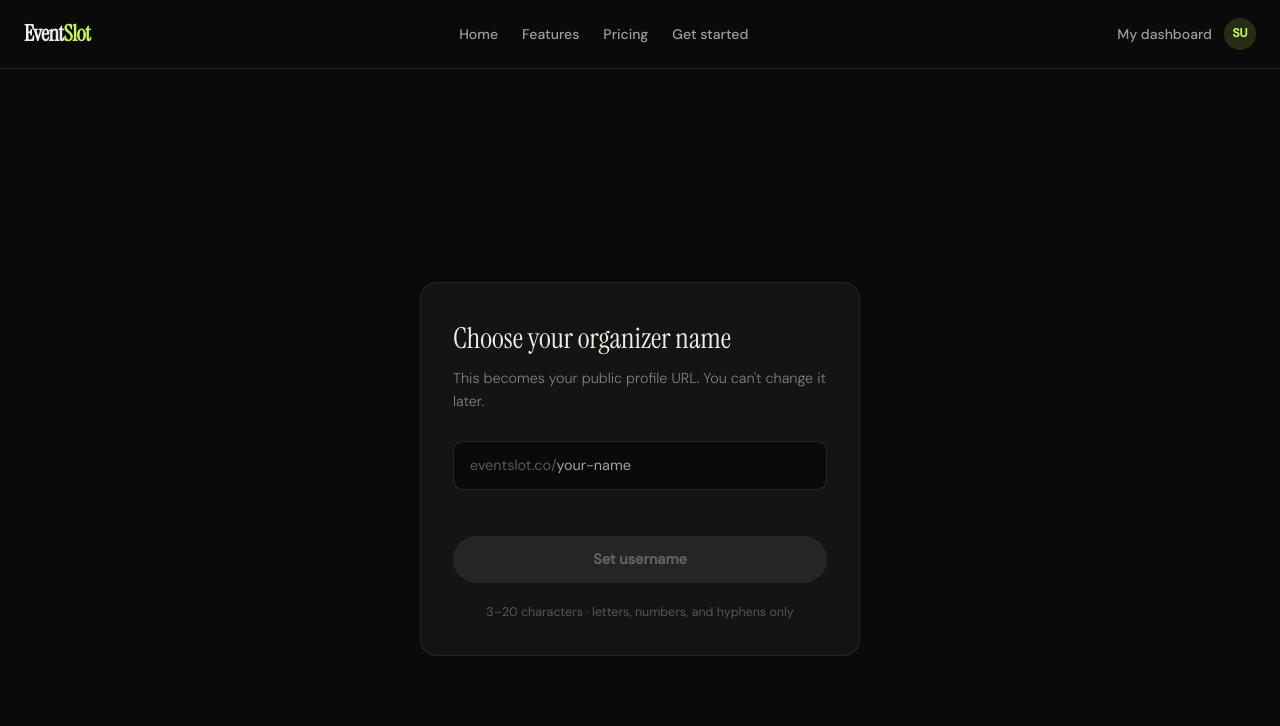
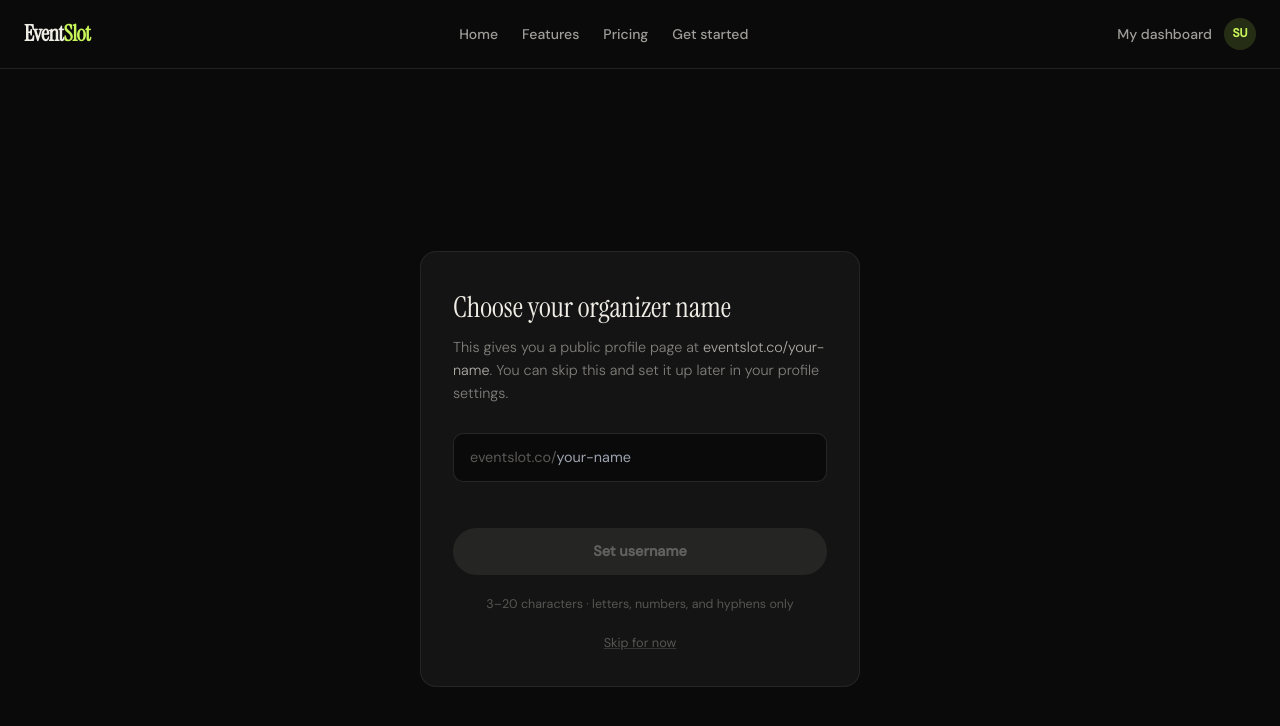
Before and after one commit to Officialkid/event-slot, a Next.js app: page /setup-username in a window 1280 px wide. Shown: the top 726 px of the page. Built offline with nearby package versions, Linux system fonts and the light colour scheme; no server answers; the database is empty; sample sign-in values are in the browser's storage.

Commit message:
fix: deprecated meta tag, Resend error checking, billing logging, optional username

```diff
--- a/app/(auth)/setup-username/page.tsx
+++ b/app/(auth)/setup-username/page.tsx
@@ -126,7 +126,9 @@ export default function SetupUsernamePage() {
               margin: "0 0 1.75rem",
             }}
           >
-            This becomes your public profile URL. You can&apos;t change it later.
+            This gives you a public profile page at{" "}
+            <span style={{ color: "rgba(240,237,230,0.7)" }}>eventslot.co/your-name</span>.
+            {" "}You can skip this and set it up later in your profile settings.
           </p>
 
           <form onSubmit={handleSubmit}>
@@ -256,6 +258,22 @@ export default function SetupUsernamePage() {
           >
             3–20 characters · letters, numbers, and hyphens only
           </p>
+
+          <div style={{ textAlign: "center", marginTop: "1rem" }}>
+            <a
+              href="/dashboard"
+              style={{
+                fontFamily: "var(--font-dm-sans)",
+                fontSize: "0.8rem",
+                color: "rgba(240,237,230,0.3)",
+                textDecoration: "underline",
+                textDecorationColor: "rgba(240,237,230,0.15)",
+                cursor: "pointer",
+              }}
+            >
+              Skip for now
+            </a>
+          </div>
         </div>
       </div>
     </div>
--- a/app/(organizer)/dashboard/layout.tsx
+++ b/app/(organizer)/dashboard/layout.tsx
@@ -12,9 +12,6 @@ export default async function DashboardLayout({
   if (!session) {
     redirect("/signin")
   }
-  if (!session.user.username) {
-    redirect("/setup-username")
-  }
 
   return <DashboardShell>{children}</DashboardShell>
 }
--- a/app/api/billing/checkout/route.ts
+++ b/app/api/billing/checkout/route.ts
@@ -49,6 +49,7 @@ export async function POST(req: NextRequest) {
 
     return NextResponse.json({ url: transaction.data.authorization_url })
   } catch (err) {
+    console.error('[billing/checkout]', err)
     const message = err instanceof Error ? err.message : 'Internal server error'
     return NextResponse.json({ error: message }, { status: 500 })
   }
--- a/app/api/billing/credits/route.ts
+++ b/app/api/billing/credits/route.ts
@@ -28,6 +28,7 @@ export async function POST(req: NextRequest) {
 
     return NextResponse.json({ url: transaction.data.authorization_url })
   } catch (err) {
+    console.error('[billing/credits]', err)
     const message = err instanceof Error ? err.message : 'Internal server error'
     return NextResponse.json({ error: message }, { status: 500 })
   }
--- a/app/api/team/invite/route.ts
+++ b/app/api/team/invite/route.ts
@@ -68,7 +68,8 @@ export async function POST(req: NextRequest) {
     await sendTeamInviteEmail({ to: normalizedEmail, inviterName, inviteToken })
 
     return NextResponse.json({ ok: true }, { status: 201 })
-  } catch {
+  } catch (err) {
+    console.error('[team/invite]', err)
     return NextResponse.json({ error: 'Internal server error' }, { status: 500 })
   }
 }
--- a/app/layout.tsx
+++ b/app/layout.tsx
@@ -29,6 +29,9 @@ export const metadata: Metadata = {
   icons: {
     apple: "/assets/logo-unfiltered.png",
   },
+  other: {
+    "mobile-web-app-capable": "yes",
+  },
 };
 
 export default async function RootLayout({
--- a/lib/email.ts
+++ b/lib/email.ts
@@ -1,6 +1,14 @@
 import { Resend } from 'resend'
 
 const resend = new Resend(process.env.RESEND_API_KEY)
+
+async function sendEmail(options: Parameters<typeof resend.emails.send>[0]) {
+  const { error } = await sendEmail(options)
+  if (error) {
+    console.error('[email] Resend send error:', error)
+    throw new Error(error.message ?? 'Failed to send email')
+  }
+}
 
 export async function sendFeedbackRequestEmail({
   to,
@@ -13,7 +21,7 @@ export async function sendFeedbackRequestEmail({
 }) {
   const feedbackUrl = `${process.env.NEXTAUTH_URL}/feedback/${registrationId}`
 
-  await resend.emails.send({
+  await sendEmail({
     from: 'EventSlot <noreply@eventslot.app>',
     to,
     subject: `How was ${eventTitle}? Share your feedback`,
@@ -21,7 +29,7 @@ export async function sendFeedbackRequestEmail({
       <div style="font-family:sans-serif;max-width:480px;margin:0 auto;padding:2rem;background:#0A0A0A;color:#F0EDE6">
         <div style="color:#C8F55A;font-size:1rem;font-weight:600;margin-bottom:1.5rem">EventSlot</div>
         <h2 style="color:#F0EDE6;font-size:1.3rem;font-weight:400;margin:0 0 1rem">How was ${eventTitle}?</h2>
-        <p style="color:rgba(240,237,230,0.65);font-size:0.9rem;line-height:1.6;margin:0 0 1rem">Thanks for attending. We'd love to hear what you thought — it only takes a minute and helps organisers improve future events.</p>
+        <p style="color:rgba(240,237,230,0.65);font-size:0.9rem;line-height:1.6;margin:0 0 1rem">Thanks for attending. We'd love to hear what you thought â€” it only takes a minute and helps organisers improve future events.</p>
         <p style="margin-top:1.5rem">
           <a href="${feedbackUrl}" style="display:inline-block;background:#C8F55A;color:#0A0A0A;text-decoration:none;padding:0.65rem 1.5rem;border-radius:8px;font-weight:600;font-size:0.9rem">
             Leave feedback
@@ -44,7 +52,7 @@ export async function sendTeamInviteEmail({
 }) {
   const acceptUrl = `${process.env.NEXTAUTH_URL}/team/accept?token=${inviteToken}`
 
-  await resend.emails.send({
+  await sendEmail({
     from: 'EventSlot <noreply@eventslot.app>',
     to,
     subject: `${inviterName} invited you to join their EventSlot team`,
@@ -84,14 +92,14 @@ export async function sendSlotConfirmedEmail({
     ? `<p style="margin-top:16px">You can now join the event community here: <a href="${communityLink}">${communityLink}</a></p>`
     : ''
 
-  await resend.emails.send({
+  await sendEmail({
     from: 'EventSlot <noreply@eventslot.app>',
     to,
     subject: `Your slot for ${eventTitle} is confirmed`,
     html: `
       <div style="font-family:sans-serif;max-width:480px;margin:0 auto;padding:2rem">
         <h2 style="color:#0A0A0A">You're in!</h2>
-        <p>Good news — a slot has opened up and you have been confirmed for <strong>${eventTitle}</strong>.</p>
+        <p>Good news â€” a slot has opened up and you have been confirmed for <strong>${eventTitle}</strong>.</p>
         <p>Your spot is now secured. We look forward to seeing you there.</p>
         ${communitySection}
         <p style="margin-top:2rem;color:#888;font-size:0.8rem">You received this because you registered for ${eventTitle} via EventSlot.</p>
@@ -107,7 +115,7 @@ export async function sendWelcomeEmail({
   to: string
   name: string
 }) {
-  await resend.emails.send({
+  await sendEmail({
     from: 'EventSlot <noreply@eventslot.app>',
     to,
     subject: `Welcome to EventSlot, ${name}`,
@@ -117,7 +125,7 @@ export async function sendWelcomeEmail({
         <div style="color:#C8F55A;font-size:1.2rem;margin-bottom:1rem">EventSlot</div>
         <h2 style="color:#F0EDE6">Welcome, ${name}</h2>
         <p style="color:rgba(240,237,230,0.6)">
-          You are all set. Create your first event and share the link —
+          You are all set. Create your first event and share the link â€”
           registrations and waitlists are handled automatically from here.
         </p>
         <a href="${process.env.NEXTAUTH_URL}/create"
@@ -127,7 +135,7 @@ export async function sendWelcomeEmail({
           Create your first event
         </a>
         <p style="margin-top:2rem;color:rgba(240,237,230,0.25);font-size:0.75rem">
-          Questions? Reply to this email — we read everything.
+          Questions? Reply to this email â€” we read everything.
         </p>
       </div>
     `,
@@ -143,7 +151,7 @@ export async function sendPasswordResetEmail({
 }) {
   const resetUrl = `${process.env.NEXTAUTH_URL}/reset-password?token=${token}`
 
-  await resend.emails.send({
+  await sendEmail({
     from: 'EventSlot <noreply@eventslot.app>',
     to,
     subject: 'Reset your EventSlot password',
```
